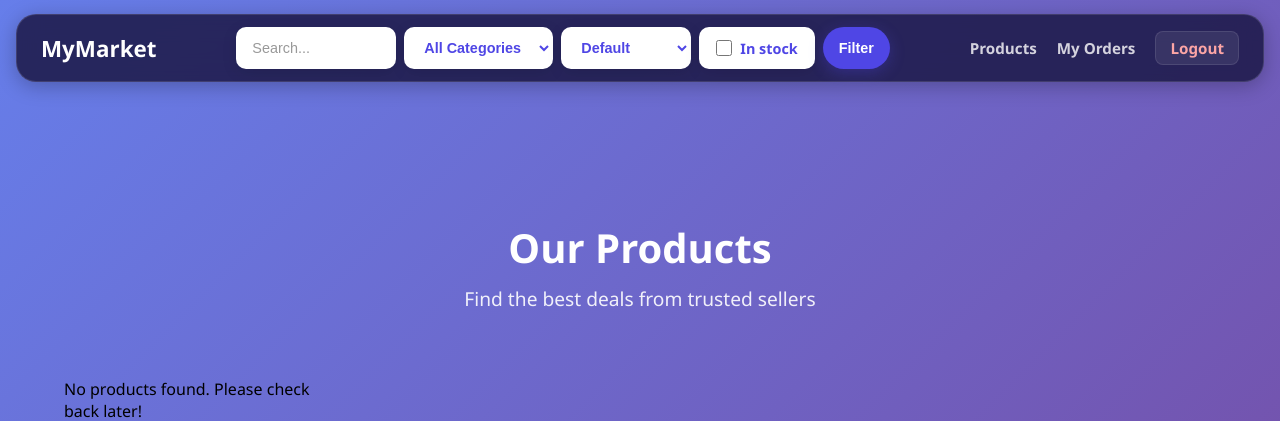
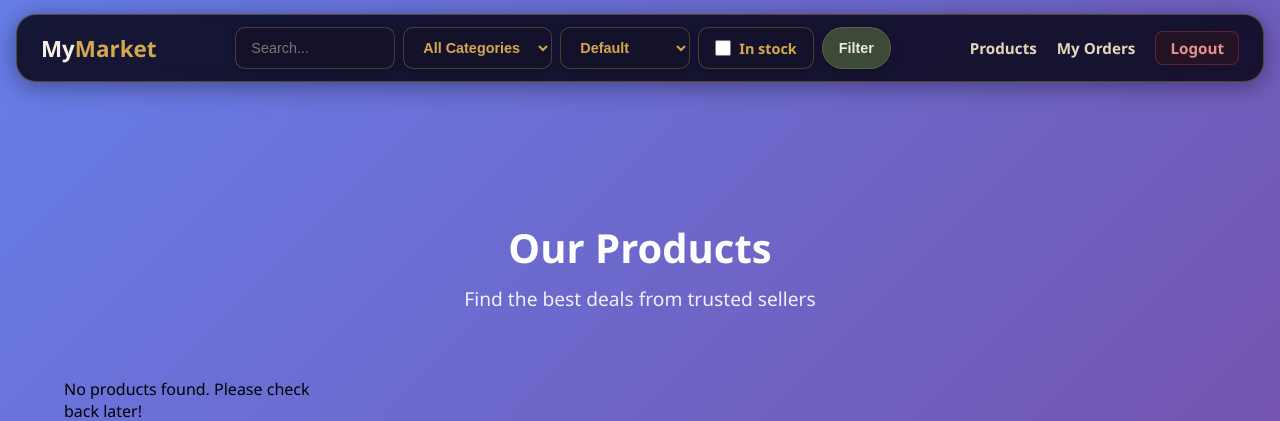
Before and after one commit to yaroslav-yarmak/flask-marketplace, a Flask app: page /products in a window 1280 px wide. Shown: the top 421 px of the page. Run offline with Flask 3, Linux system fonts and the light colour scheme; data that the repository does not hold is empty.

Commit message:
Restyle navbar with dark gold theme

```diff
--- a/static/products.css
+++ b/static/products.css
@@ -16,7 +16,7 @@ body {
 .navbar {
     width: calc(100% - 32px);
     max-width: 1400px;
-    background: rgba(30, 27, 75, 0.88);
+    background: rgba(10, 8, 28, 0.88);
     backdrop-filter: blur(12px);
     -webkit-backdrop-filter: blur(12px);
     padding: 12px 24px;
@@ -32,16 +32,23 @@ body {
     transform: translateX(-50%);
     z-index: 1000;
     border-radius: 20px;
-    border: 1px solid rgba(255, 255, 255, 0.12);
-    box-shadow: 0 4px 20px rgba(0, 0, 0, 0.25);
+    border: 1px solid rgba(184, 142, 72, 0.4);
+    box-shadow: 0 4px 24px rgba(0, 0, 0, 0.4);
 }
 
 .logo {
     font-size: 1.4rem;
     font-weight: 800;
-    color: #ffffff;
     text-decoration: none;
     flex-shrink: 0;
+}
+
+.logo-my {
+    color: #f5f0e1;
+}
+
+.logo-market {
+    color: #d4a84b;
 }
 
 .navbar-center {
@@ -72,28 +79,28 @@ body {
 
 .nav-links a {
     text-decoration: none;
-    color: rgba(255, 255, 255, 0.8);
+    color: #e6d7b8;
     font-weight: 600;
     font-size: 0.95rem;
     transition: color 0.2s;
 }
 
 .nav-links a:hover {
-    color: #ffffff;
+    color: #f5e6c8;
 }
 
 .logout-link {
-    background: rgba(255, 255, 255, 0.08);
-    color: #fca5a5 !important;
+    background: rgba(60, 20, 20, 0.4);
+    color: #e89090 !important;
     padding: 6px 14px;
     border-radius: 8px;
-    border: 1px solid rgba(255, 255, 255, 0.1);
+    border: 1px solid rgba(220, 80, 80, 0.3);
     transition: background 0.2s, color 0.2s;
 }
 
 .logout-link:hover {
-    background: rgba(255, 255, 255, 0.15);
-    color: #fecaca !important;
+    background: rgba(80, 30, 30, 0.5);
+    color: #f0a0a0 !important;
 }
 
 /* --- КОНТЕЙНЕР --- */
@@ -108,7 +115,7 @@ body {
     align-items: center;
 }
 
-/* === ФІЛЬТР ТОВАРІВ === */
+/* === ФІЛЬТР ТОВАРІВ (в навігації) === */
 .filter-wrapper {
     width: 100%;
     margin-bottom: 20px;
@@ -139,57 +146,65 @@ body {
     padding: 10px 15px;
     font-size: 0.9rem;
     border-radius: 10px;
-    border: 1px solid rgba(255, 255, 255, 0.3);
-    background: white;
-    color: #333;
+    border: 1px solid rgba(184, 142, 72, 0.35);
+    background: rgba(20, 18, 40, 0.75);
+    color: #e6d7b8;
     font-weight: 500;
     outline: none;
-    box-shadow: 0 4px 15px rgba(0,0,0,0.1);
+    box-shadow: 0 2px 8px rgba(0, 0, 0, 0.25);
 }
 
 .search-input::placeholder {
-    color: #999;
+    color: rgba(230, 215, 184, 0.5);
 }
 
 .search-input:focus {
-    border-color: #4f46e5;
-    box-shadow: 0 4px 15px rgba(79, 70, 229, 0.2);
+    border-color: rgba(184, 142, 72, 0.7);
+    box-shadow: 0 2px 12px rgba(184, 142, 72, 0.15);
 }
 
-/* Категорія (існуючий стиль) */
+/* Категорія та сортування */
 .category-select,
 .sort-select {
     padding: 10px 15px;
     font-size: 0.9rem;
     border-radius: 10px;
-    border: 1px solid rgba(255, 255, 255, 0.3);
-    background: white;
-    color: #4f46e5;
+    border: 1px solid rgba(184, 142, 72, 0.35);
+    background: rgba(20, 18, 40, 0.75);
+    color: #d4a84b;
     font-weight: 600;
     cursor: pointer;
-    box-shadow: 0 4px 15px rgba(0,0,0,0.1);
+    box-shadow: 0 2px 8px rgba(0, 0, 0, 0.25);
     outline: none;
+    appearance: auto;
 }
 
 .category-select:hover,
 .sort-select:hover {
-    background: #f8fafc;
+    background: rgba(30, 27, 55, 0.85);
+    border-color: rgba(184, 142, 72, 0.55);
 }
 
-/* "In stock only" — білий заокруглений контейнер */
+.category-select option,
+.sort-select option {
+    background: #1a1833;
+    color: #d4a84b;
+}
+
+/* "In stock" — темний білий контейнер */
 .stock-label {
     display: inline-flex;
     align-items: center;
     gap: 8px;
     padding: 8px 16px;
-    background: white;
+    background: rgba(20, 18, 40, 0.75);
     border-radius: 10px;
-    border: 1px solid rgba(255, 255, 255, 0.3);
+    border: 1px solid rgba(184, 142, 72, 0.35);
     font-size: 0.9rem;
     font-weight: 600;
-    color: #4f46e5;
+    color: #d4a84b;
     cursor: pointer;
-    box-shadow: 0 4px 15px rgba(0,0,0,0.1);
+    box-shadow: 0 2px 8px rgba(0, 0, 0, 0.25);
     user-select: none;
     height: 42px;
     box-sizing: border-box;
@@ -198,30 +213,31 @@ body {
 .stock-label input[type="checkbox"] {
     width: 16px;
     height: 16px;
-    accent-color: #4f46e5;
+    accent-color: #d4a84b;
     margin: 0;
 }
 
-/* Кнопка Filter — заокруглена, контрастна */
+/* Кнопка Filter — приглушений оливково-зелений */
 .filter-submit {
     padding: 10px 24px;
     font-size: 0.9rem;
     border-radius: 50px;
-    border: none;
-    background: #4f46e5;
-    color: white;
+    border: 1px solid rgba(140, 160, 100, 0.3);
+    background: rgba(85, 105, 60, 0.65);
+    color: #eaeadc;
     font-weight: 700;
     cursor: pointer;
-    box-shadow: 0 4px 15px rgba(79, 70, 229, 0.3);
+    box-shadow: 0 2px 8px rgba(0, 0, 0, 0.25);
     transition: all 0.2s ease;
     outline: none;
     line-height: 1;
 }
 
 .filter-submit:hover {
-    background: #4338ca;
+    background: rgba(100, 120, 70, 0.75);
+    border-color: rgba(140, 160, 100, 0.5);
     transform: translateY(-1px);
-    box-shadow: 0 6px 20px rgba(79, 70, 229, 0.4);
+    box-shadow: 0 4px 14px rgba(0, 0, 0, 0.35);
 }
 
 .filter-submit:active {
--- a/templates/products.html
+++ b/templates/products.html
@@ -48,7 +48,7 @@
 <body>
 
 <nav class="navbar">
-    <div class="logo">MyMarket</div>
+    <div class="logo"><span class="logo-my">My</span><span class="logo-market">Market</span></div>
     <div class="navbar-center">
         <form action="{{ url_for('buyer.products') }}" method="get" class="filter-form">
             <div class="filter-row">
```
